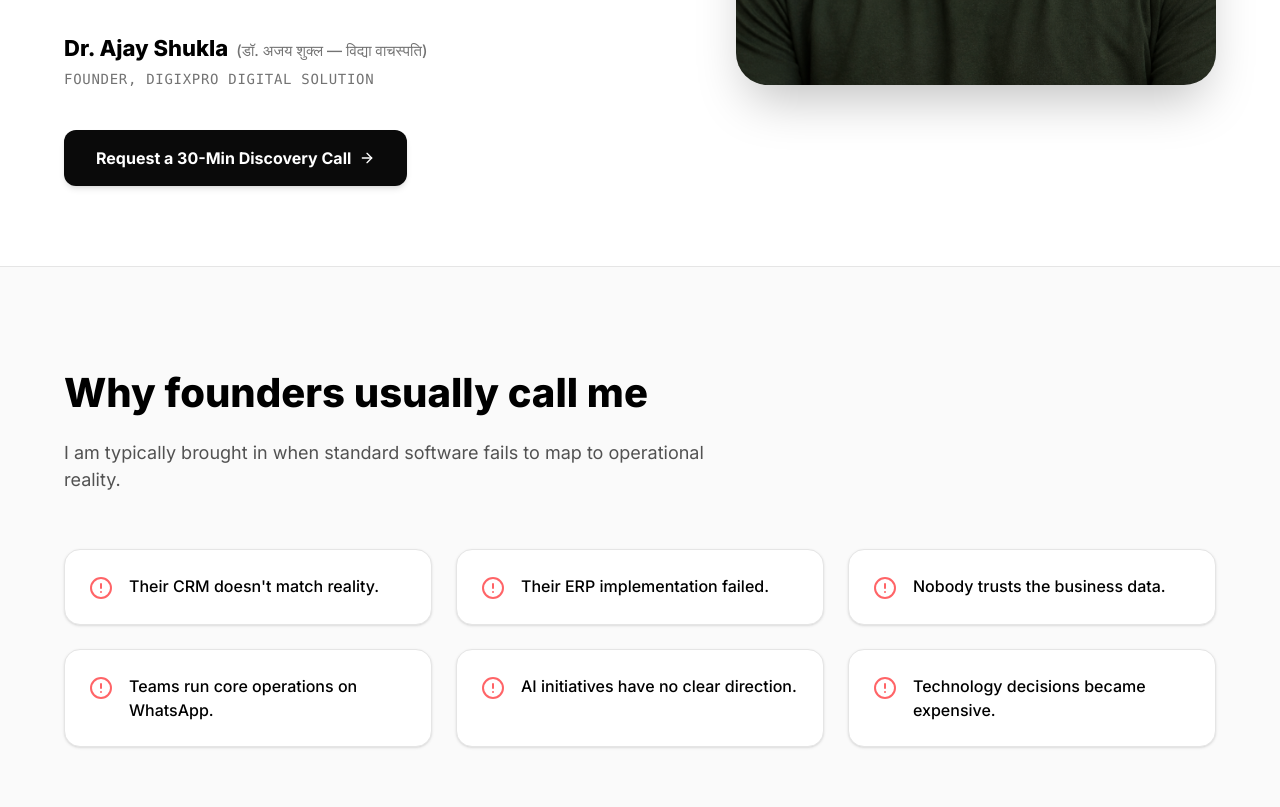
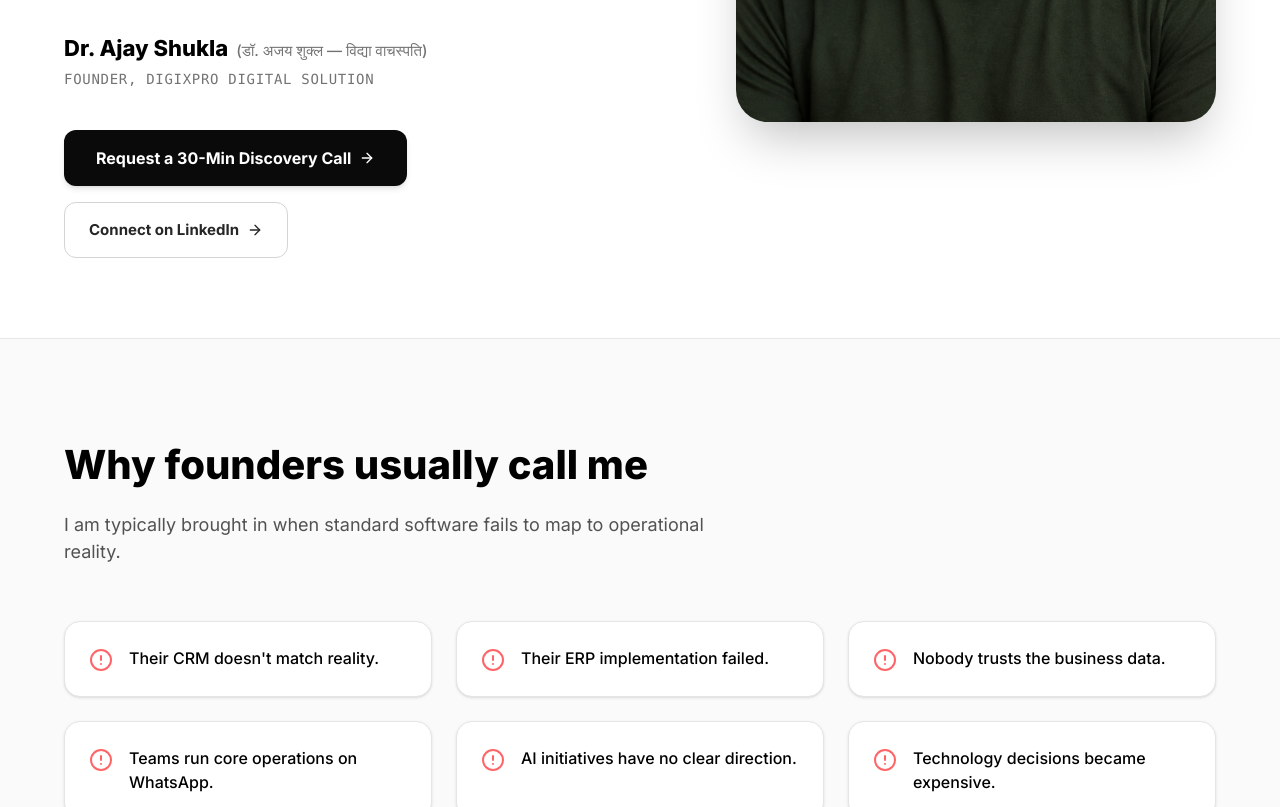
Before and after one commit to ajaydigixpro/digixpro-web, a Next.js app: page /founder in a window 1280 px wide. Shown: the part 760-1567 px from the top of the page. Built offline with nearby package versions, Linux system fonts and the light colour scheme.

Commit message:
feat: add Connect on LinkedIn button to founder hero and restore Facebook link in footer

```diff
--- a/src/app/founder/page.tsx
+++ b/src/app/founder/page.tsx
@@ -99,12 +99,22 @@ export default function FounderPage() {
                 </p>
               </div>
 
-              <Link
-                href="/contact"
-                className="inline-flex items-center justify-center px-8 py-4 bg-[#0A0A0A] dark:bg-white text-white dark:text-black font-bold text-[16px] rounded-xl hover:bg-[#009E73] dark:hover:bg-[#009E73] dark:hover:text-white transition-colors shadow-md"
-              >
-                Request a 30-Min Discovery Call <ArrowRight className="w-4 h-4 ml-2" />
-              </Link>
+              <div className="flex flex-wrap items-center gap-4">
+                <Link
+                  href="/contact"
+                  className="inline-flex items-center justify-center px-8 py-4 bg-[#0A0A0A] dark:bg-white text-white dark:text-black font-bold text-[16px] rounded-xl hover:bg-[#009E73] dark:hover:bg-[#009E73] dark:hover:text-white transition-colors shadow-md min-h-[52px]"
+                >
+                  Request a 30-Min Discovery Call <ArrowRight className="w-4 h-4 ml-2" />
+                </Link>
+                <a
+                  href="https://www.linkedin.com/in/ajay-shukla-digixpro/"
+                  target="_blank"
+                  rel="noopener noreferrer"
+                  className="inline-flex items-center justify-center px-6 py-4 border border-neutral-300 dark:border-neutral-700 text-neutral-800 dark:text-neutral-200 font-bold text-[15px] rounded-xl hover:border-neutral-500 dark:hover:border-neutral-400 hover:text-black dark:hover:text-white transition-colors min-h-[52px]"
+                >
+                  Connect on LinkedIn <ArrowRight className="w-4 h-4 ml-2" />
+                </a>
+              </div>
             </div>
 
             {/* Right: The Portrait (Above the fold) */}
--- a/src/components/layout/Footer.tsx
+++ b/src/components/layout/Footer.tsx
@@ -72,6 +72,15 @@ export default function Footer() {
             >
               LinkedIn
             </a>
+            <span className="text-neutral-700" aria-hidden="true">&middot;</span>
+            <a
+              href="https://www.facebook.com/digixprodigitalsolution"
+              target="_blank"
+              rel="noopener noreferrer"
+              className="hover:text-white transition-colors"
+            >
+              Facebook
+            </a>
           </nav>
         </div>
 
```
